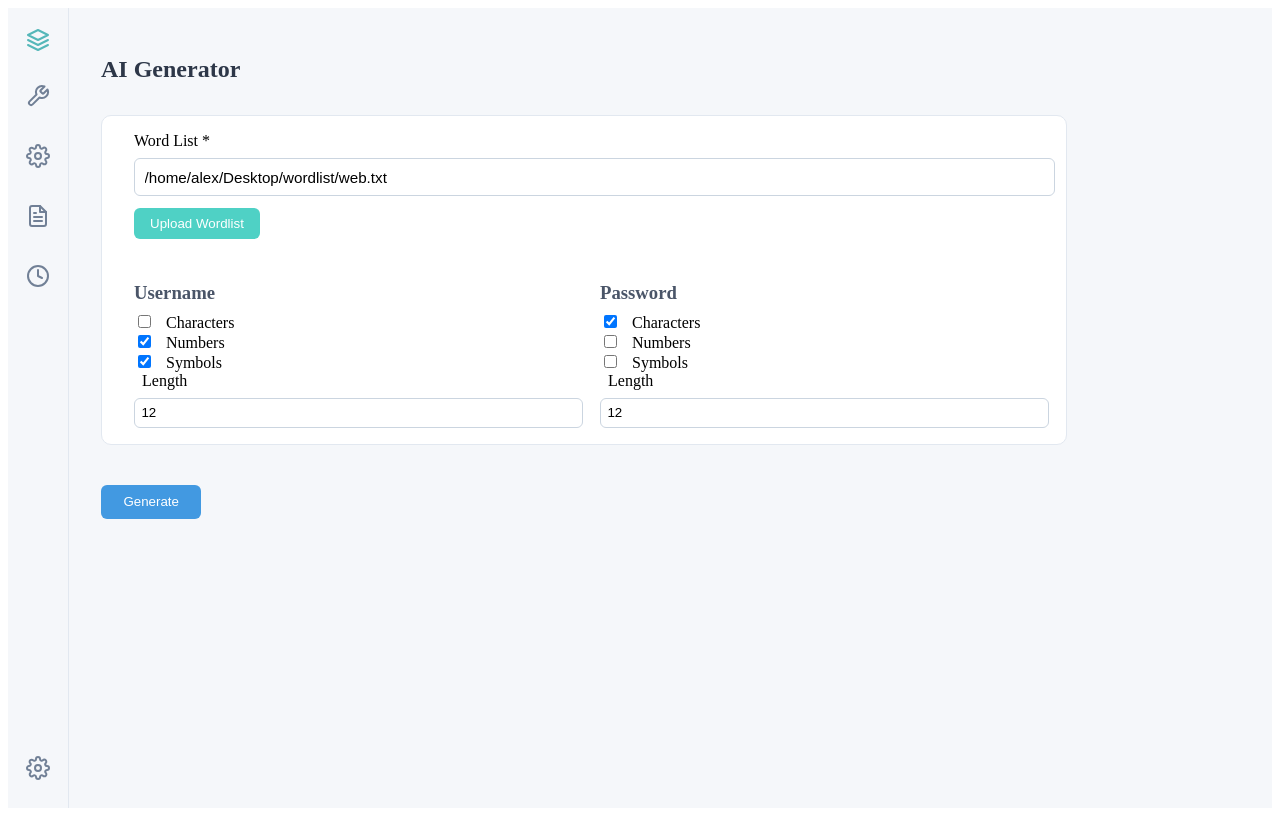
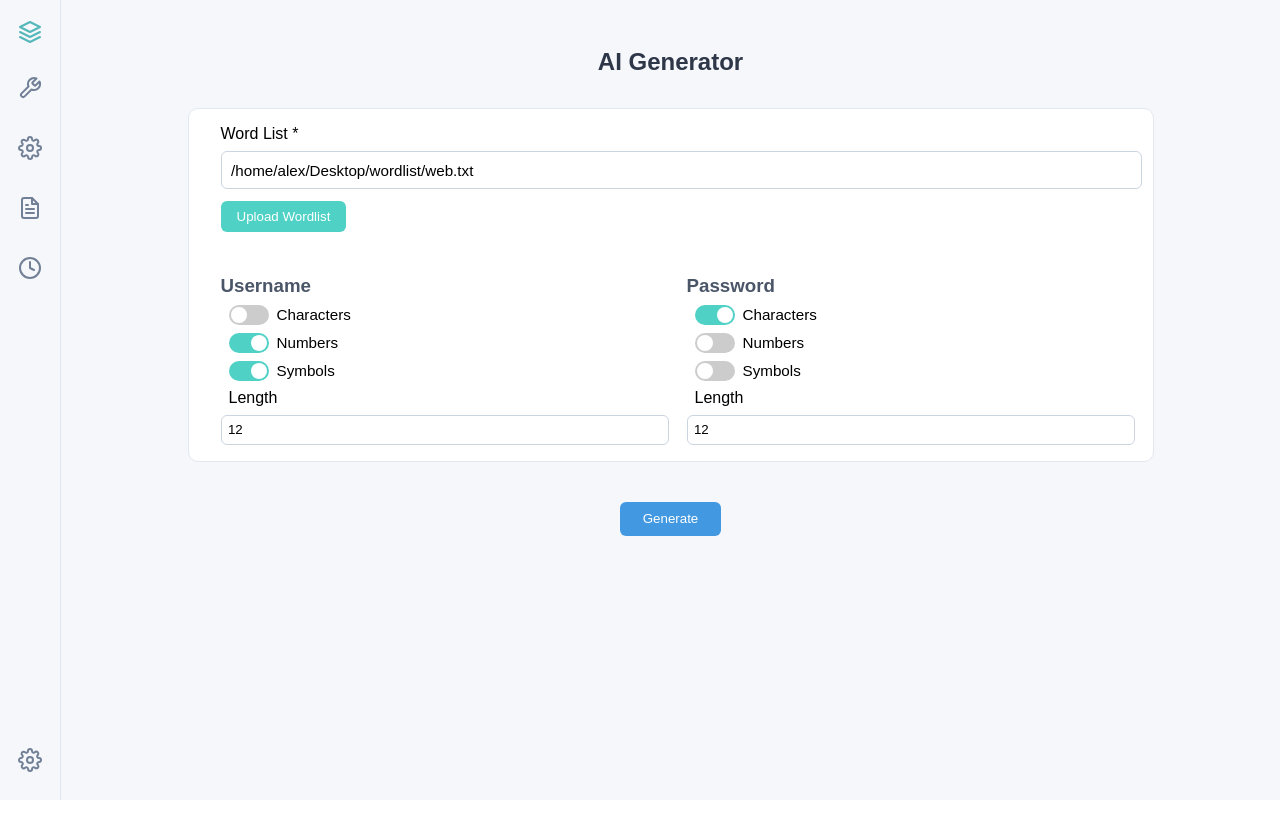
Before and after one commit to pink-cypher/WebCrawler-MLAlg, a SvelteKit app in the folder frontend/: page /ml in a window 1280 px wide. Built offline with nearby package versions, Linux system fonts and the light colour scheme.

Commit message:
Centered white box and added toggles instead of checkbox

```diff
--- a/frontend/src/routes/ml/+page.svelte
+++ b/frontend/src/routes/ml/+page.svelte
@@ -90,17 +90,26 @@
       <div class="options">
         <div class="option-block">
           <h3>Username</h3>
-          <div>
+          <div class="toggle-group">
+            <label class="switch">
               <input type="checkbox" id="u-chars" />
-            <label for="u-chars">Characters</label>
+              <span class="slider round"></span>
+            </label>
+            <span>Characters</span>
           </div>
-          <div>
+          <div class="toggle-group">
+            <label class="switch">
               <input type="checkbox" id="u-numbers" checked />
-            <label for="u-numbers">Numbers</label>
+              <span class="slider round"></span>
+            </label>
+            <span>Numbers</span>
           </div>
-          <div>
+          <div class="toggle-group">
+            <label class="switch">
               <input type="checkbox" id="u-symbols" checked />
-            <label for="u-symbols">Symbols</label>
+              <span class="slider round"></span>
+            </label>
+            <span>Symbols</span>
           </div>
         <label>Length</label>
         <input type="number" value="12" />
@@ -108,17 +117,26 @@
 
         <div class="option-block">
           <h3>Password</h3>
-          <div>
+          <div class="toggle-group">
+            <label class="switch">
               <input type="checkbox" id="p-chars" checked />
-            <label for="p-chars">Characters</label>
+              <span class="slider round"></span>
+            </label>
+            <span>Characters</span>
           </div>
-          <div>
+          <div class="toggle-group">
+            <label class="switch">
               <input type="checkbox" id="p-numbers" />
-            <label for="p-numbers">Numbers</label>
+              <span class="slider round"></span>
+            </label>
+            <span>Numbers</span>
           </div>
-          <div>
+          <div class="toggle-group">
+            <label class="switch">
               <input type="checkbox" id="p-symbols" />
-            <label for="p-symbols">Symbols</label>
+              <span class="slider round"></span>
+            </label>
+            <span>Symbols</span>
           </div>
           <label>Length</label>
           <input type="number" value="12" />
@@ -178,6 +196,34 @@
 </div>
 
 <style>
+  :global(body) {
+    margin: 0;
+    font-family: 'Arial', sans-serif;
+  }
+
+  :global(.toggle-group label.switch) {
+    margin-right: 8px;
+  }
+  /* Main Content */
+  .main-content {
+    flex: 1;
+    padding: 2rem;
+    text-align: center; /* centers titles, buttons, etc. */
+  }
+
+  /* White Box (Config Section) */
+  .config {
+    display: flex;
+    flex-direction: column;
+    background-color: #fff;
+    padding: 1rem 2rem;
+    border-radius: 10px;
+    border: 1px solid #e2e8f0;
+    max-width: 900px;
+    margin: 0 auto 1rem auto; /* centers the box horizontally with a bottom margin */
+    text-align: left; /* ensures inner elements remain left-aligned */
+  }
+
   /* Container & Base */
   .container {
     display: flex;
@@ -395,4 +441,68 @@
     border-radius: 4px;
     max-width: 600px;
   }
+
+  /* Toggle Switch Styles */
+  .switch {
+    position: relative;
+    display: inline-block;
+    width: 40px;
+    height: 20px;
+    margin-left: 10px;
+  }
+
+  .switch input {
+    opacity: 0;
+    width: 0;
+    height: 0;
+  }
+
+  .slider {
+    position: absolute;
+    cursor: pointer;
+    top: 0;
+    left: 0;
+    right: 0;
+    bottom: 0;
+    background-color: #ccc;
+    transition: 0.4s;
+  }
+
+  .slider:before {
+    position: absolute;
+    content: "";
+    height: 16px;
+    width: 16px;
+    left: 2px;
+    bottom: 2px;
+    background-color: white;
+    transition: 0.4s;
+  }
+
+  input:checked + .slider {
+    background-color: #4fd1c5;
+  }
+
+  input:checked + .slider:before {
+    transform: translateX(20px);
+  }
+
+  .slider.round {
+    border-radius: 20px;
+  }
+
+  .slider.round:before {
+    border-radius: 50%;
+  }
+
+  .toggle-group {
+    display: flex;
+    align-items: center;
+    margin-bottom: 0.5rem;
+  }
+
+  .toggle-group span {
+    font-size: 0.95rem;
+  }
+
 </style>
--- a/frontend/src/routes/ml/ml.css
+++ b/frontend/src/routes/ml/ml.css
@@ -54,3 +54,66 @@ button:hover {
   border-radius: 6px;
   margin-top: 5px;
 }
+
+/* Toggle Switch Styles */
+.switch {
+  position: relative;
+  display: inline-block;
+  width: 40px;
+  height: 20px;
+  margin-left: 10px;
+}
+
+.switch input {
+  opacity: 0;
+  width: 0;
+  height: 0;
+}
+
+.slider {
+  position: absolute;
+  cursor: pointer;
+  top: 0;
+  left: 0;
+  right: 0;
+  bottom: 0;
+  background-color: #ccc;
+  transition: 0.4s;
+}
+
+.slider:before {
+  position: absolute;
+  content: "";
+  height: 16px;
+  width: 16px;
+  left: 2px;
+  bottom: 2px;
+  background-color: white;
+  transition: 0.4s;
+}
+
+input:checked + .slider {
+  background-color: #4fd1c5;
+}
+
+input:checked + .slider:before {
+  transform: translateX(20px);
+}
+
+.slider.round {
+  border-radius: 20px;
+}
+
+.slider.round:before {
+  border-radius: 50%;
+}
+
+.toggle-group {
+  display: flex;
+  align-items: center;
+  margin-bottom: 0.5rem;
+}
+
+.toggle-group span {
+  font-size: 0.95rem;
+}
```
Lines whose indentation alone changed are shown as unchanged.
